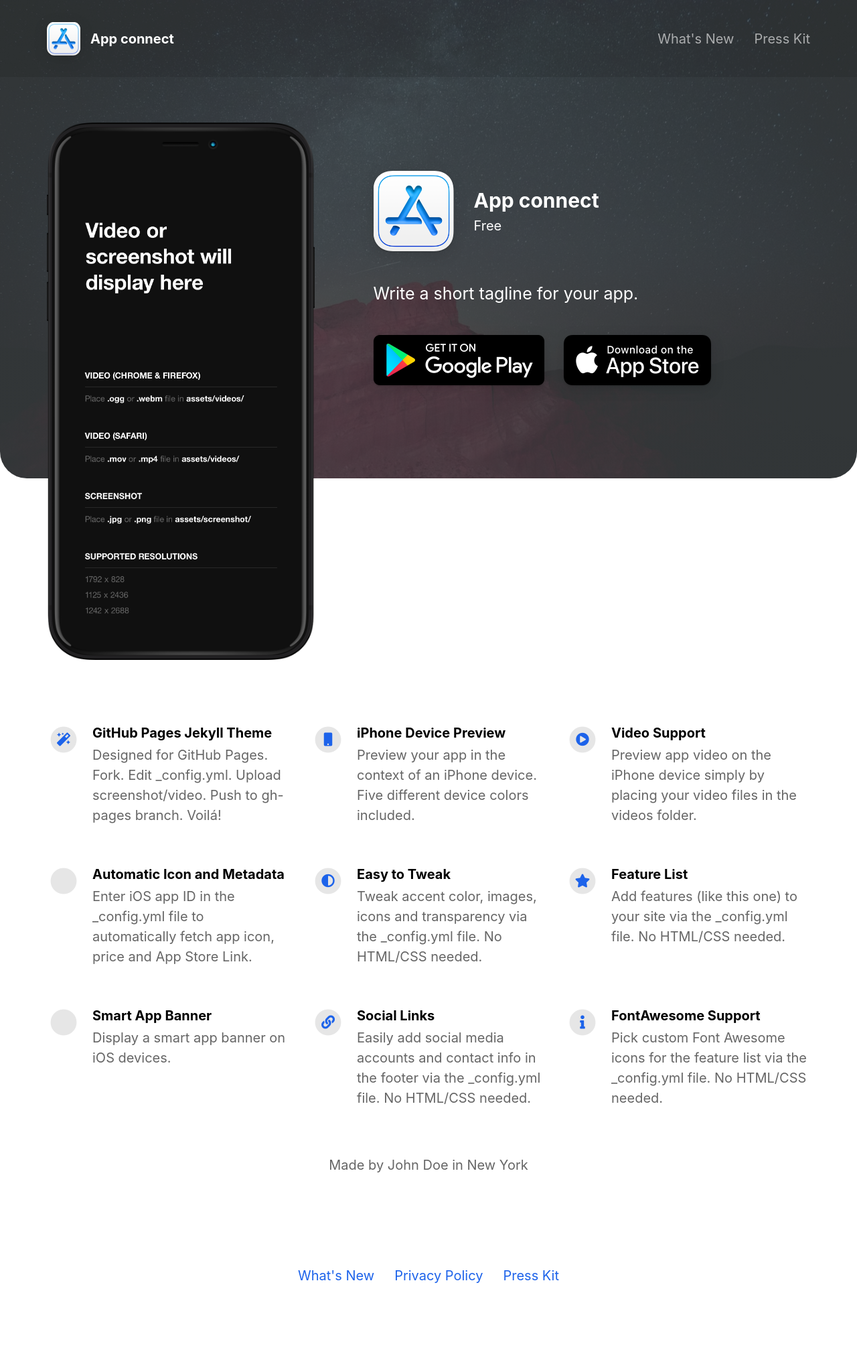
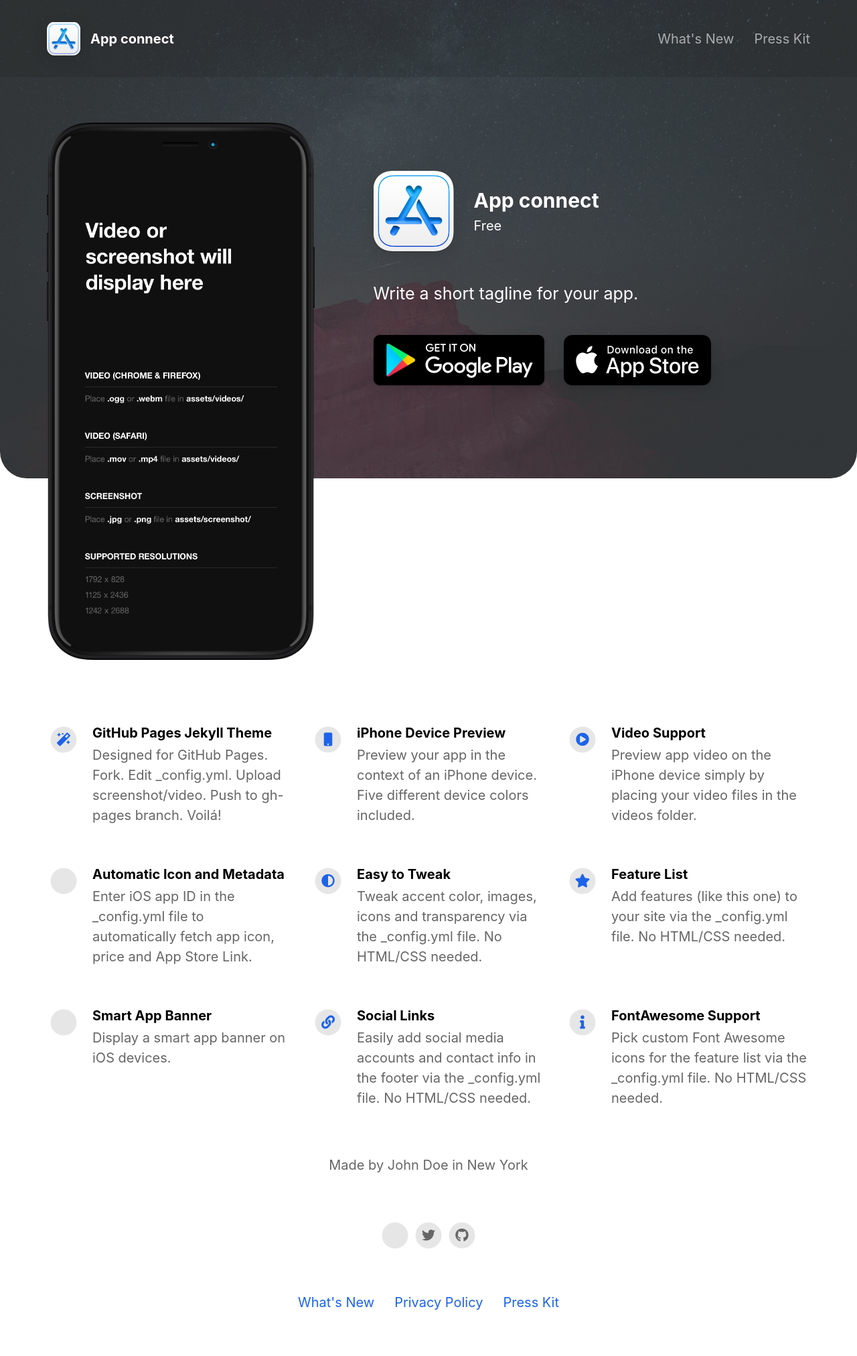
Before and after one commit to chickensmitten/automatic, a Jekyll site: the page built from index.html, in a window 1280 px wide. Shown: the whole page at 67% size. Built offline with Jekyll 4.4.1, drawn with Linux system fonts in a browser that asks for light colours; nearby versions of some CDN libraries; before the commit the page ends 1984 px from its top, so only the background shows below that.

Commit message:
Update _config.yml

```diff
--- a/_config.yml
+++ b/_config.yml
@@ -19,13 +19,13 @@ enable-smart-app-banner                   : true
 
 # Information About Yourself
 footer-description                          : Made by John Doe in New York
-email-address                             : "mailto:john.doe@gmail.com"
-envelope-icon                             : envelope
-twitter-username                          : https://twitter.com/john.doe
-twitter-icon                              : twitter
-github-username                           : https://github.com/john.doe
-github-icon                               : github
-
+contact-list:
+- url: "mailto:john.doe@gmail.com"
+  icon: envelope
+- url: https://twitter.com/john.doe
+  icon: twitter
+- url: https://github.com/john.doe
+  icon: github
 
 
 # Feature List                            Edit, add or remove features to be presented.
```
